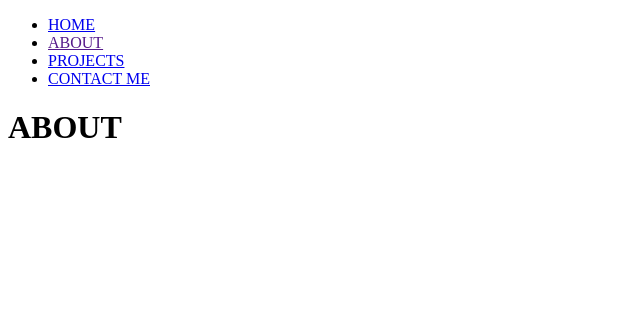
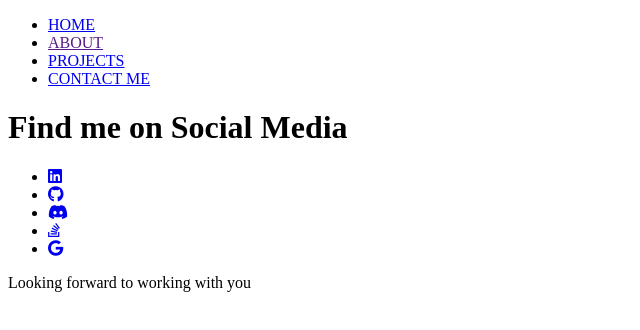
Before and after one commit to ahmrashad2024/mini-portfolio, a plain HTML site: page Pages/about.html in a window 1280 px wide. Shown: the whole page, without its empty margins (0-640 px from the left). Drawn offline with Linux system fonts and the light colour scheme.

Commit message:
adding 5 links with icons in the about page

```diff
--- a/Pages/about.html
+++ b/Pages/about.html
@@ -3,7 +3,8 @@
 <head>
     <meta charset="UTF-8">
     <meta name="viewport" content="width=device-width, initial-scale=1.0">
-    <title>Mini-Portfolio</title>
+    <script src="https://kit.fontawesome.com/1b653efc4d.js" crossorigin="anonymous"></script>
+    <title>Mini-Portfolio About</title>
 </head>
 <body>
     <header>
@@ -18,8 +19,17 @@
         </nav>
     </header>
     <main>
-        <h1>ABOUT</h1>
+        <h1>Find me on Social Media</h1>
+        <ul>
+            <li><a href="https://www.linkedin.com/in/ahmed-rashad-b9ba96309/" target="_blank"><i class="fa-brands fa-linkedin"></i></a></li>
+            <li><a href="https://github.com/ahmrashad2024" target="_blank"><i class="fa-brands fa-github"></i></a></li>
+            <li><a href="https://discord.gg/2eGnPAHM" target="_blank"><i class="fa-brands fa-discord"></i></a></li>
+            <li><a href="https://stackoverflow.com/users/25050145/arashad" target="_blank"><i class="fa-brands fa-stack-overflow"></i></a></li>
+            <li><a href="https://chat.google.com/room/AAAA_IojMOg?cls=7" target="_blank"><i class="fa-brands fa-google"></i></a></li>
+        </ul>
     </main>
-    <footer></footer>
+    <footer>
+        <p>Looking forward to working with you</p>
+    </footer>
 </body>
 </html>
```
Also changed, not shown: Pages/contact.html (+2 -1 lines), Pages/index.html (+1 -0 lines), Pages/projects.html (+2 -1 lines).
